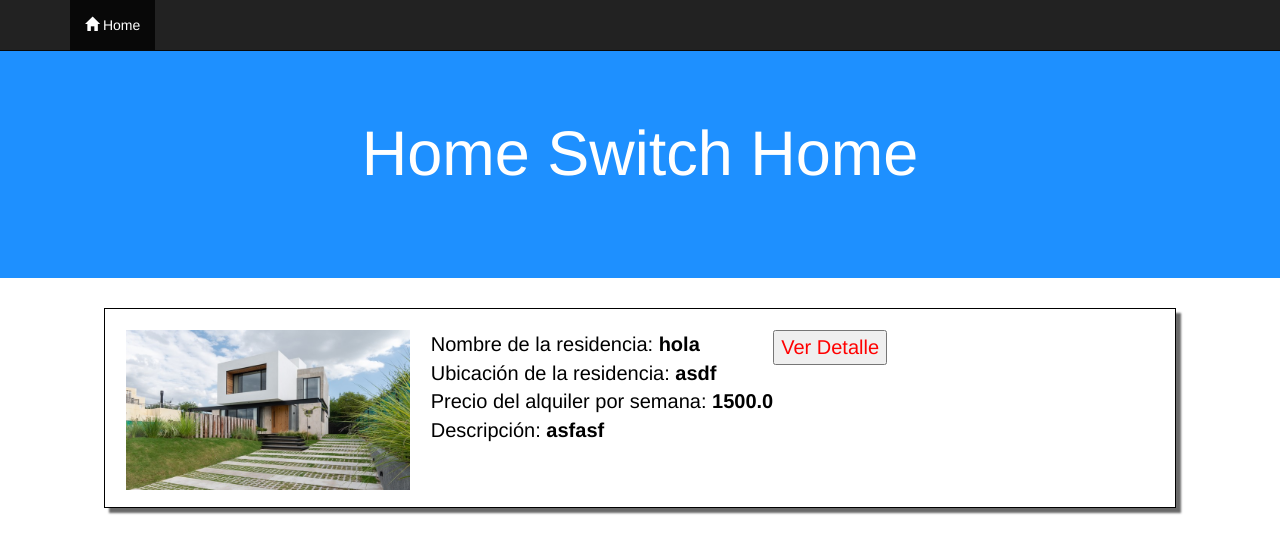
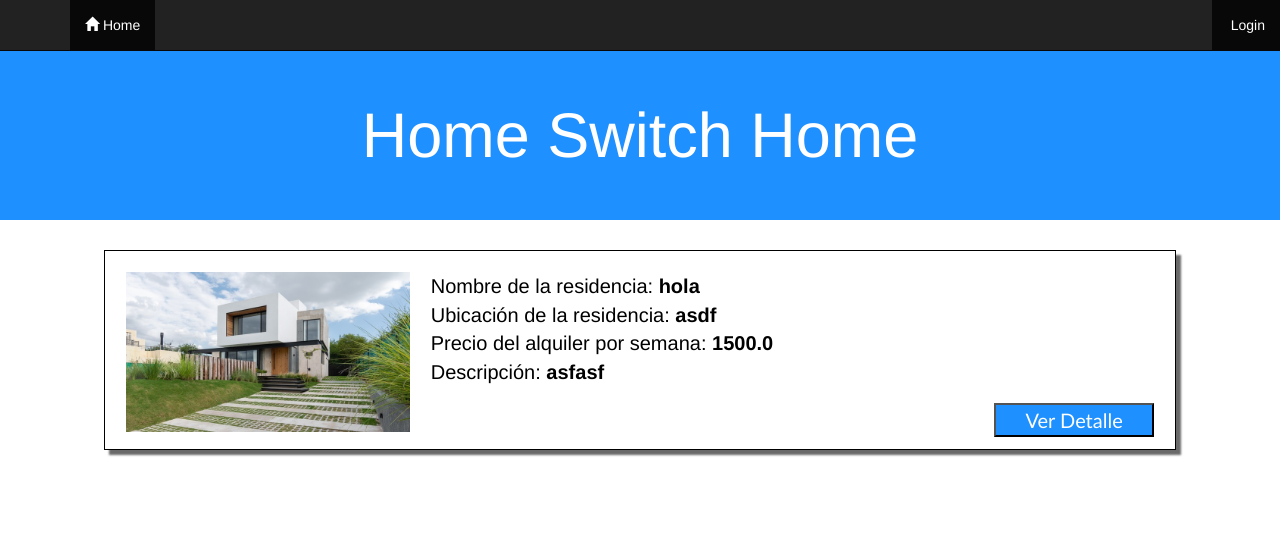
Before and after one commit to bdgarcia/lpcoding_hsh, a Django app: page / in a window 1280 px wide. Shown: the top 553 px of the page. Run offline with Django 3.2, Linux system fonts and the light colour scheme; data comes from the database, SQL or seed files in the repository; some libraries are stand-ins or nearby versions.

Commit message:
avance con usuarios y boton de subastas en catalogo

```diff
--- a/application/static/hsh_css/index.css
+++ b/application/static/hsh_css/index.css
@@ -6,11 +6,27 @@
     color: black;
     height: 200px;
     box-shadow: 5px 5px 2px dimgrey;
+    position: relative;
 }
 
+.button-container {
+    position: absolute;
+    right: 2%;
+    bottom: 6%;
+}
 .boton-detalle {
     padding-right: 5px;
-    color: red;
+    background-color: dodgerblue;
+    color: white;
+    font-family: Calibri;
+    float: right;
+    width: 160px;
+    margin-top: 4px;
+}
+
+.right-nav {
+    position: absolute;
+    right: 0%;
 }
 
 .container-catalogo {
--- a/application/templates/base.html
+++ b/application/templates/base.html
@@ -9,7 +9,8 @@
     .jumbotron {
         background: dodgerblue;
         color: white;
-        padding-bottom: 80px
+        padding-top: 30px;
+        padding-bottom: 40px
     }
     .jumbotron .btn-primary {
         background: #845ac7;
@@ -31,8 +32,8 @@
         background: #b01302;
         border-radius: 50%;
         overflow: hidden;
-        width: 100px;
-        height: 100px;
+        width: 60px;
+        height: 60px;
         margin: auto;
         border: 2px solid white
     }
@@ -49,10 +50,21 @@
         <a href="/"><span class="glyphicon glyphicon-home"></span> Home</a>
       </li>
     </ul>
+  {% if user.is_authenticated %}
+    <ul class="nav navbar-nav right-nav">
+      <li>
+        <a href="{% url 'logout' %}"><span class="glyphicon"></span> Logout</a>
+      </li>
+    </ul>
+  {% else %}
+    <ul class="nav navbar-nav right-nav">
+      <li class="active">
+        <a href="{% url 'login' %}"><span class="glyphicon"></span> Login</a>
+      </li>
+    </ul>
+  {% endif %}
   </div>
 </nav>
-
 {% block content %}{% endblock %}
-
 </body>
 </html>
--- a/application/templates/index.html
+++ b/application/templates/index.html
@@ -21,12 +21,18 @@
                 Precio del alquiler por semana: <b>{{ residencia.precio }}</b><br>
                 Descripción: <b>{{ residencia.descripcion }}</b>
             </div>
-            <div class="boton-detalle" id="detalleResidencia">
-                <button>Ver Detalle</button>
+            <div class="button-container">
+                <div id="detalleResidencia">
+                    <button class="boton-detalle">Ver Detalle</button>
+                </div>
+                {% if user.type == "comun" or user.type == "premium" %}
+                    <div id="verSubasta">
+                        <button class="boton-detalle">Ver Subasta</button>
+                    </div>
+                {% endif %}
             </div>
         </div>
     </div>
-
 {% endfor %}
 </div>
 {% endblock %}
--- a/config/settings.py
+++ b/config/settings.py
@@ -58,7 +58,7 @@ ROOT_URLCONF = "config.urls"
 TEMPLATES = [
     {
         "BACKEND": "django.template.backends.django.DjangoTemplates",
-        "DIRS": [],
+        "DIRS": [os.path.join(BASE_DIR, 'templates')],
         "APP_DIRS": True,
         "OPTIONS": {
             "context_processors": [
@@ -87,6 +87,8 @@ DATABASES = {
 # Password validation
 # https://docs.djangoproject.com/en/2.0/ref/settings/#auth-password-validators
 
+AUTH_USER_MODEL = 'modelos.Usuario'
+
 AUTH_PASSWORD_VALIDATORS = [
     {
         "NAME": "django.contrib.auth.password_validation.UserAttributeSimilarityValidator"
@@ -96,6 +98,7 @@ AUTH_PASSWORD_VALIDATORS = [
     {"NAME": "django.contrib.auth.password_validation.NumericPasswordValidator"},
 ]
 
+LOGIN_REDIRECT_URL = '/'
 
 # Internationalization
 # https://docs.djangoproject.com/en/2.0/topics/i18n/
--- a/config/urls.py
+++ b/config/urls.py
@@ -20,4 +20,5 @@ urlpatterns = [
     path("db/", application.views.db, name="db"),
     path("test/", application.views.test, name="test"),
     path("admin/", admin.site.urls),
+    path("auth/", include('django.contrib.auth.urls')),
 ]
--- a/modelos/models.py
+++ b/modelos/models.py
@@ -1,3 +1,4 @@
+from django.contrib.auth.models import AbstractUser
 from django.db import models
 import os
 
@@ -19,15 +20,15 @@ class Residencia (models.Model):
     foto = models.FileField(upload_to=get_file_path,default=None, blank=True, null=True)
     borrado_logico = models.BooleanField(default=False)
 
-class Usuario (models.Model):
+class Usuario (AbstractUser):
     nombre = models.CharField(max_length = 30)
     apellido = models.CharField(max_length = 30)
     email = models.EmailField(max_length = 100)
     fecha_nacimiento = models.DateField()
-    contraseña = models.CharField(max_length = 30)
     tarjeta_credito = models.CharField(max_length = 30)
     #membresia
     creditos = models.IntegerField()
+    type = models.CharField(max_length = 30)
 
 class Subasta (models.Model):
     codigo_residencia = models.ForeignKey("Residencia", on_delete=models.CASCADE)
```
Also changed, not shown: application/templates/registration/login.html (added, +13 -0 lines), modelos/admin.py (+13 -3 lines), modelos/forms.py (added, +17 -0 lines), application/migrations/0004_delete_itemscatalogo.py (added), db.sqlite3, modelos/migrations/0018_auto_20190511_1830.py (added).
